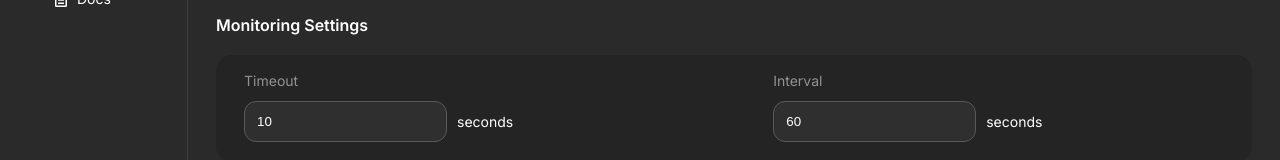
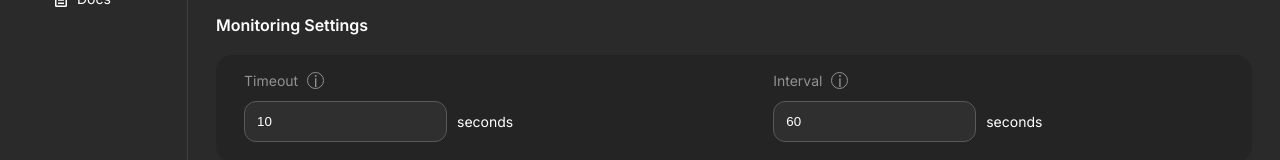
Before and after one commit to rusty-response/rusty-response-web, a React (Vite) app: page /dashboards/servers in a window 1280 px wide. Shown: the part 315-475 px from the top of the page. Built offline with nearby package versions, Linux system fonts and the light colour scheme.

Commit message:
input field hint

```diff
--- a/src/app/css/null.css
+++ b/src/app/css/null.css
@@ -16,3 +16,12 @@ button {
 h1, h2, h3, h4, h5, h6 {
   font-weight: normal;
 }
+input[type="number"]::-webkit-outer-spin-button,
+input[type="number"]::-webkit-inner-spin-button {
+  -webkit-appearance: none;
+  margin: 0;
+}
+
+input[type="number"] {
+  -moz-appearance: textfield;
+}
--- a/src/pages/dashboards/ServersPage.tsx
+++ b/src/pages/dashboards/ServersPage.tsx
@@ -36,6 +36,13 @@ const ServersPage = () => {
           <div className={styles.col}>
             <label htmlFor="serverTimeout">
               <Text type='tiny' color={5}>Timeout</Text>
+              <div className={styles.help}>
+                <div className={styles.icon}>i</div>
+                <div className={styles.helpcontent}>
+                  <Text type='tiny' weight={600}>Timeout</Text>
+                  <Text type='tiny'>The interval between server checks (seconds)</Text>
+                </div>
+              </div>
             </label>
             <div className={styles.rowinput}>
               <input type="number" id='serverTimeout' defaultValue={10} placeholder='Enter Server Timeout'/>
@@ -46,6 +53,13 @@ const ServersPage = () => {
           <div className={styles.col}>
             <label htmlFor="serverInterval">
               <Text type='tiny' color={5}>Interval</Text>
+              <div className={styles.help}>
+                <div className={styles.icon}>i</div>
+                <div className={styles.helpcontent}>
+                  <Text type='tiny' weight={600}>Interval</Text>
+                  <Text type='tiny'>The interval between server checks (seconds)</Text>
+                </div>
+              </div>
             </label>
             <div className={styles.rowinput}>
               <input type="number" id='serverInterval' defaultValue={60} placeholder='Enter Server Interval'/>
--- a/src/pages/dashboards/index.module.css
+++ b/src/pages/dashboards/index.module.css
@@ -21,6 +21,11 @@
     flex-direction: column;
     row-gap: 10px;
     flex: 1;
+}
+.col label {
+    display: flex;
+    align-items: center;
+    column-gap: 9px;
 }
 .col label:hover {
     cursor: pointer;
@@ -61,3 +66,42 @@
 .btnmain:hover {
     background: var(--color-main-hover);
 }
+
+.help {
+    position: relative;
+    cursor: default;
+}
+.icon {
+    width: 17px;
+    height: 17px;
+    display: flex;
+    justify-content: center;
+    align-items: center;
+    border-radius: 50%;
+    border: 1px solid #919191;
+    color: #919191;
+    font-style: 12px;
+    transition: .3s;
+}
+.icon:hover {
+    border: 1px solid #cdcdcd;
+    color: #c9c9c9;
+    cursor: help;
+}
+.icon:hover + .helpcontent {
+    display: flex;
+}
+.helpcontent {
+    min-width: 160px;
+    padding: 10px;
+    display: none;
+    flex-direction: column;
+    row-gap: 3px;
+    border-radius: 12px;
+    background: var(--color-bg);
+    border: 1px solid #565656;
+    position: absolute;
+    bottom: 100%;
+    left: 50%;
+    transform: translate(-50%, -5px);
+}
```
